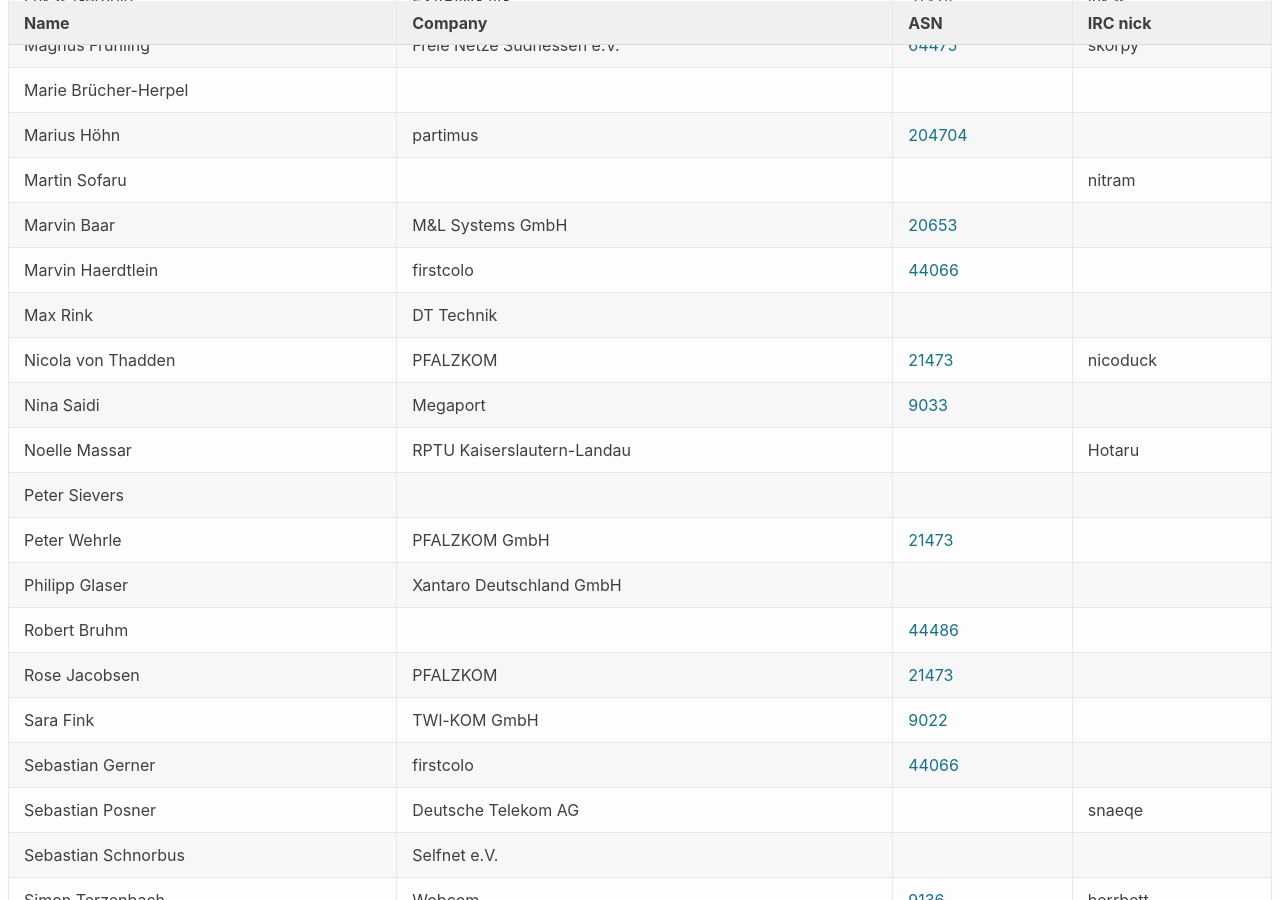
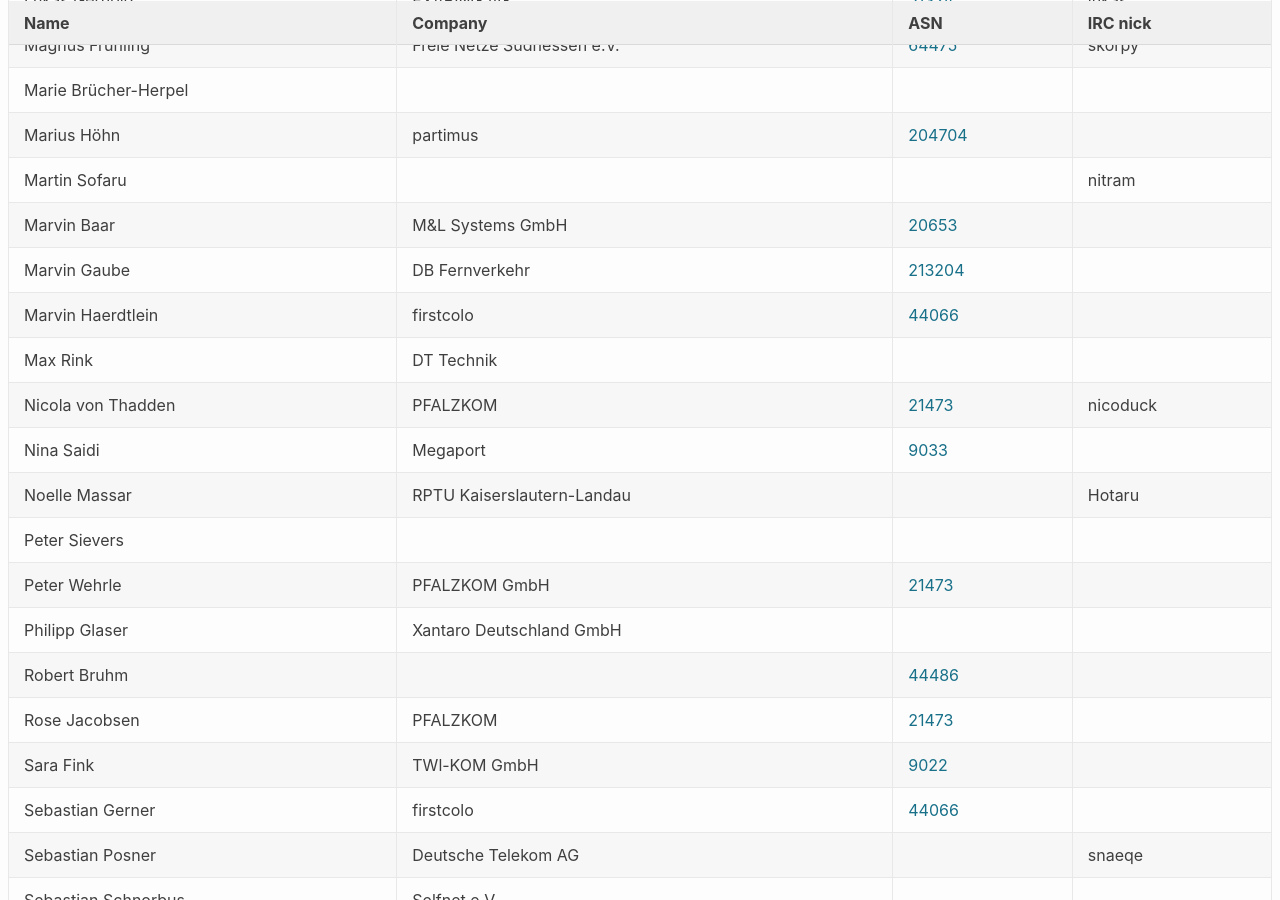
Before and after one commit to denog/pretix-attendeelist, a Jekyll site: the page built from denogmeetup24-04/index.markdown, in a window 1280 px wide and 900 px high, scrolled down 976 px. Built offline with Jekyll 4.4.1, drawn with Linux system fonts in a browser that asks for light colours.

Commit message:
Latest data: Wed Apr 24 07:27:59 UTC 2024

```diff
--- a/_data/attendees_denogmeetup24-04.json
+++ b/_data/attendees_denogmeetup24-04.json
@@ -156,6 +156,12 @@
     "asn": "20653"
   },
   {
+    "name": "Marvin Gaube",
+    "company": "DB Fernverkehr",
+    "irc": null,
+    "asn": "213204"
+  },
+  {
     "name": "Marvin Haerdtlein",
     "company": "firstcolo",
     "irc": null,
```
